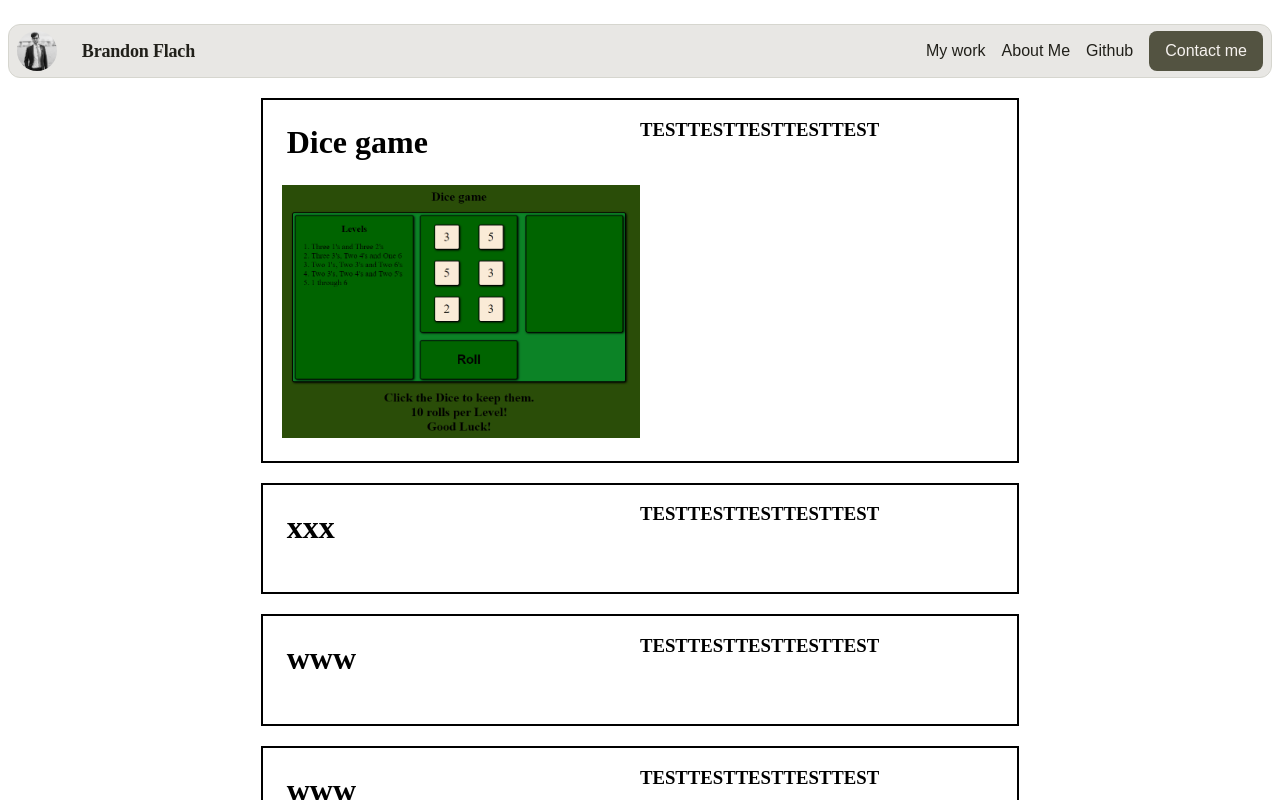
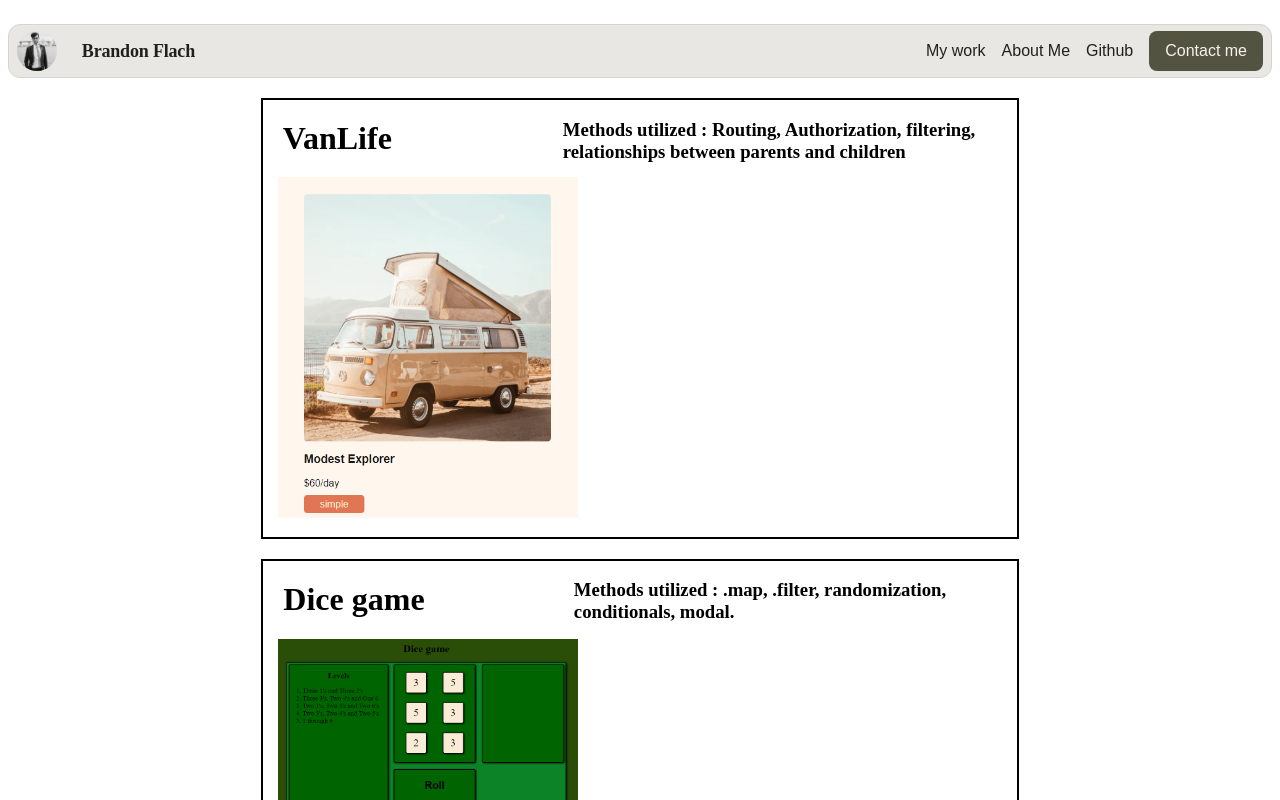
Before and after one commit to RemusofRome/PortfolioSite, a React (Vite) app: page /MyWork in a window 1280 px wide. Shown: the top 800 px of the page. Built offline with nearby package versions, Linux system fonts and the light colour scheme; a web font is replaced by a local one.

Commit message:
Updated myWork

```diff
--- a/src/App.css
+++ b/src/App.css
@@ -285,7 +285,7 @@ a {
 }
 
 #image {
-  width: 95%;
+  width: 300px;
   margin: 5%;
 }
 
--- a/src/assets/data.jsx
+++ b/src/assets/data.jsx
@@ -1,31 +1,37 @@
 
 import Dicegame from "../Pictures/Dicegame.png"
+import VanLife from "../Pictures/VanLife.png"
 
 const data = [
     {id: 1,
+    url: "https://vanlife-4qq0k9e3v-remusofrome.vercel.app/vans",
+    title: "VanLife",
+    image: VanLife,
+    subtext: "Methods utilized : Routing, Authorization, filtering, relationships between parents and children"
+},
+    {id: 2,
     url: "https://glistening-starlight-ac429b.netlify.app/",
     title: "Dice game",
-    image: Dicegame
-},
-    {id: 2,
-    url: "2",
-    title: "xxx",
-    image: ""
+    image: Dicegame,
+    subtext: "Methods utilized : .map, .filter, randomization, conditionals, modal."
 },
     {id: 3,
     url: "3",
     title: "www",
-    image: ""
+    image: "",
+    subtext: "test"
 },
     {id: 4,
     url: "4",
     title: "www",
-    image: ""
+    image: "",
+    subtext: "test"
 },
     {id: 5,
     url: "5",
     title: "www",
-    image: ""}]
+    image: "",
+    subtext: "test"
+}]
 
-
-    export default {data}
+export default {data}
--- a/src/pages/myWork.jsx
+++ b/src/pages/myWork.jsx
@@ -16,7 +16,7 @@ function Card (props) {
                 <h3>{props.title}</h3>
                 <img id="image" src={props.image}></img>
             </div>
-            <h3>TESTTESTTESTTESTTEST</h3>
+            <h3>{props.subtext}</h3>
         </a>
 
     )
```
Also changed, not shown: src/Pictures/VanLife.png (added).
